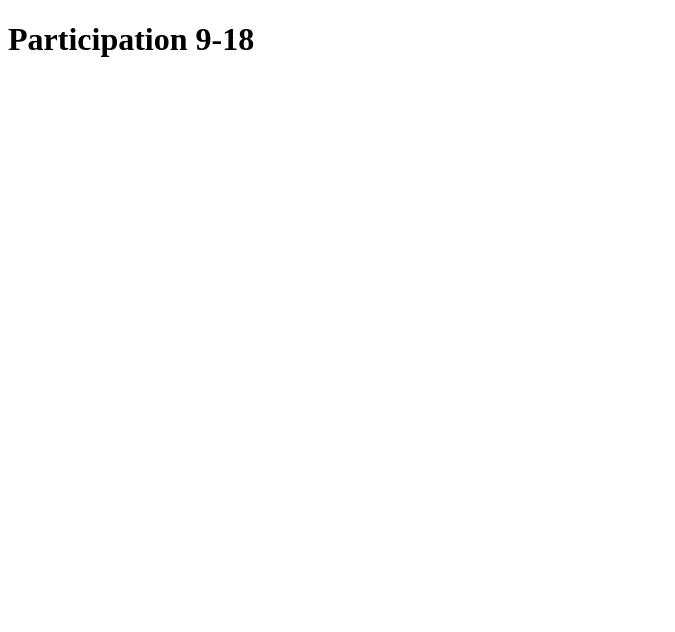
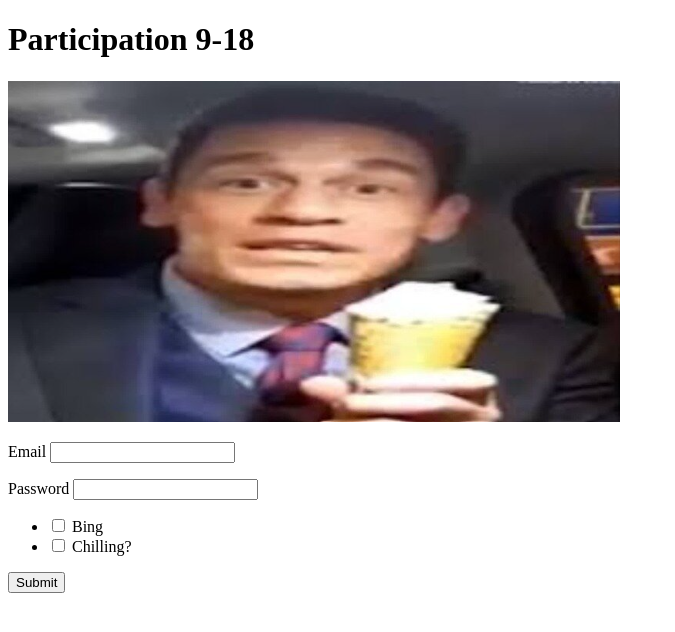
Before and after one commit to GU-Web-Dev-2024/participation-3-more-html-cbennington852, a plain HTML site: page index.html in a window 1280 px wide. Shown: the whole page, without its empty margins (0-675 px from the left). Drawn offline with Linux system fonts and the light colour scheme.

Commit message:
finished

```diff
--- a/index.html
+++ b/index.html
@@ -6,5 +6,31 @@
 </head>
 <body>
     <h1>Participation 9-18</h1>
+    <img src="Jhon%20Cena.png" alt="Image of John Cena with ice Cream">
+    <form action="https://gu-web-dev-2024.github.io/participation-3-more-html-d-olivares/submission.html" method="GET">
+        <p>
+            <label for="email-input">Email</label>
+            <input type="email" name="email-input" id="email-input">
+        </p>
+        <p>
+            <label for="password">Password</label>
+            <input type="password" name="Password-input" id="password">
+        </p>
+        <div>
+            <ul>
+                <li>
+                    <input type="checkbox" name="Bing" id="c2">
+                    <label for="c2">Bing</label>
+                </li>
+                <li>
+                    <input type="checkbox" name="Chilling" id="c1">
+                    <label for="c1">Chilling?</label>
+                </li>
+            </ul>
+        </div>
+        <div>
+            <input type="submit">
+        </div>
+    </form>
 </body>
 </html>
```
Also changed, not shown: Jhon Cena.png (added).
